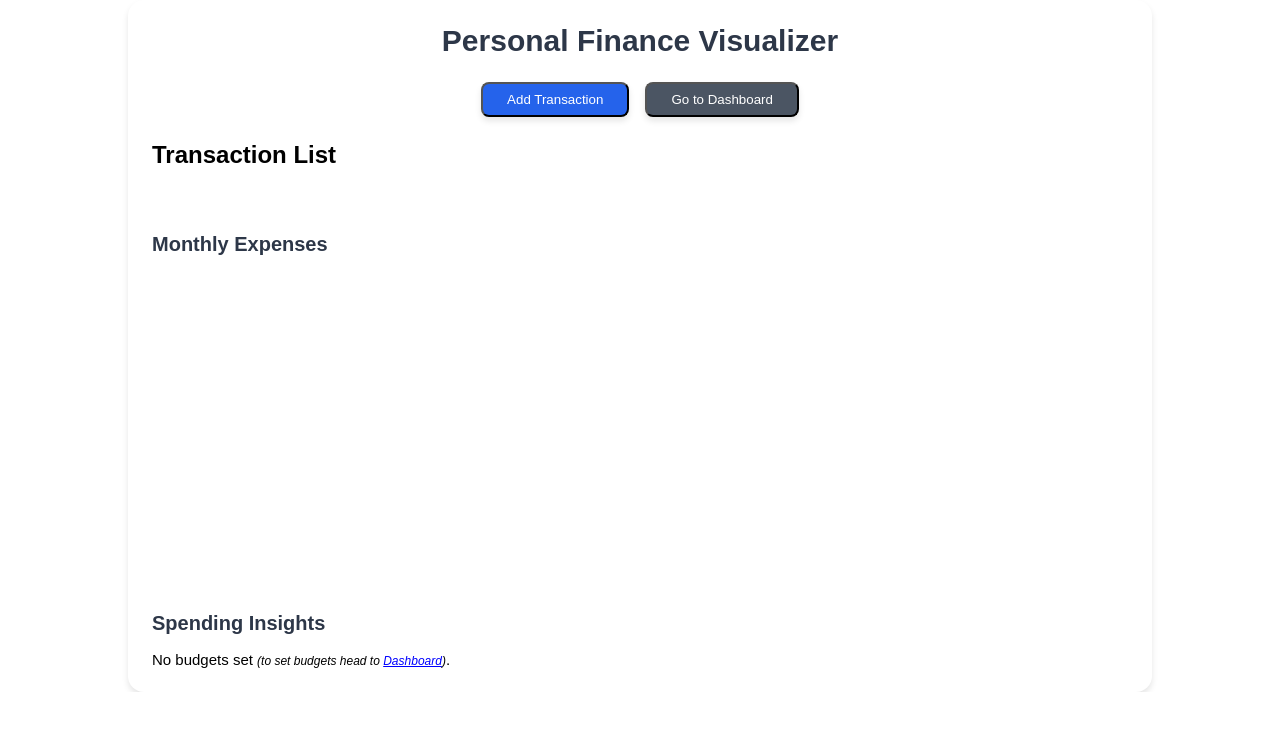
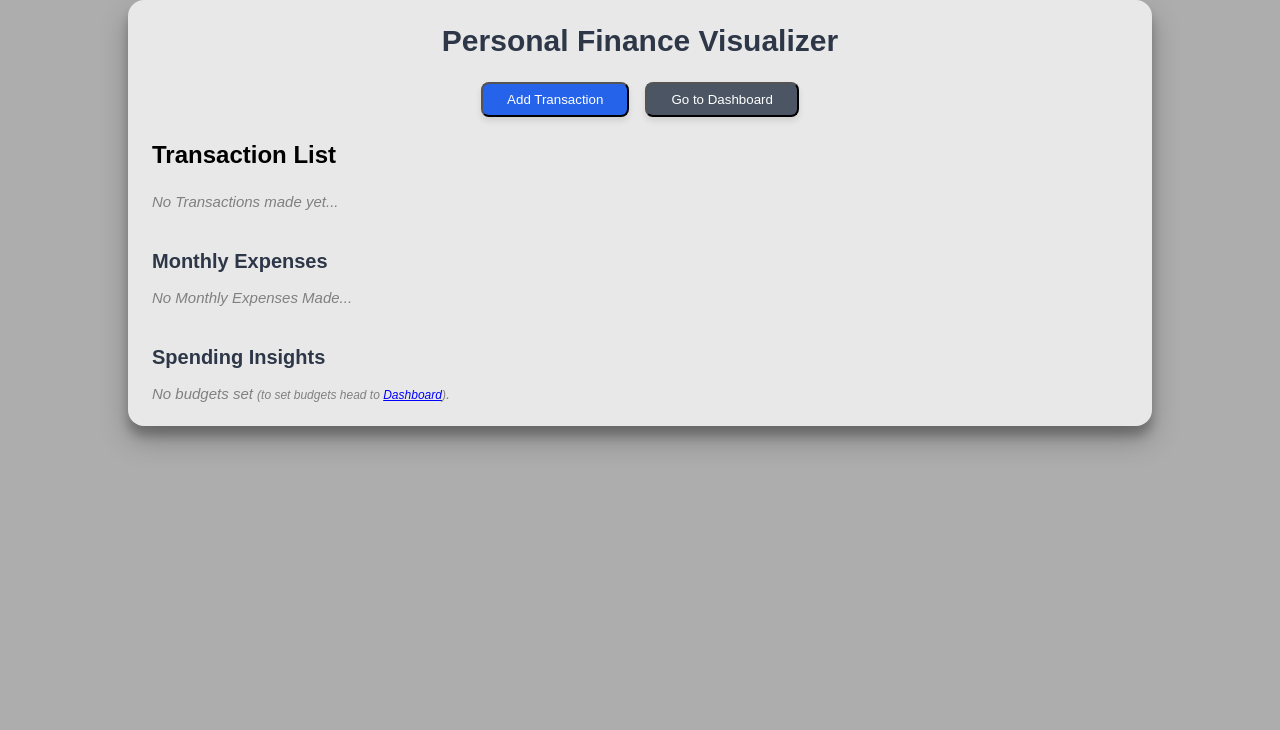
Before and after one commit to Mayank9001/yardstick_assignment, a Next.js app: page / in a window 1280 px wide. Shown: the top 730 px of the page. Built offline with nearby package versions, Linux system fonts and the light colour scheme.

Commit message:
most changes done

```diff
--- a/src/app/page.tsx
+++ b/src/app/page.tsx
@@ -174,8 +174,8 @@ export default function Home() {
       month,
       amount: monthlyData[month],
     }));
-
   return (
+    <>
       <div className={styles.container}>
         <h1 className={styles.title}>Personal Finance Visualizer</h1>
 
@@ -261,7 +261,7 @@ export default function Home() {
 
         <h2 style={{ marginBottom: "0px" }}>Transaction List</h2>
         <ul className={styles.transactionList}>
-        {transactions.map((t) => (
+          { transactions.length > 0 ? (transactions.map((t) => (
             <li key={t.id} className={styles.transactionItem}>
               <span className={styles.transactionText}>
                 {t.description} - Rs {t.amount} ({t.category})
@@ -281,11 +281,14 @@ export default function Home() {
                 </Button>
               </div>
             </li>
-        ))}
+          ))) : (
+            <div style={{fontSize:"15px", fontStyle:"italic", fontWeight:"200", color:"gray"}}>No Transactions made yet...</div>
+          )}
         </ul>
 
         <div className={styles.chartSection}>
           <h2 className={styles.chartTitle}>Monthly Expenses</h2>
+          {chartData.length > 0 ? (
             <ResponsiveContainer width="50%" height={300}>
               <BarChart data={chartData}>
                 <XAxis dataKey="month" />
@@ -297,6 +300,9 @@ export default function Home() {
                 <Bar dataKey="amount" fill="#8884d8" />
               </BarChart>
             </ResponsiveContainer>
+          ) : (
+            <div style={{fontSize:"15px", fontStyle:"italic", fontWeight:"200", color:"gray"}}>No Monthly Expenses Made... </div>
+          )}
         </div>
         <div className={styles.insightsSection}>
           <h2 className={styles.chartTitle}>Spending Insights</h2>
@@ -316,7 +322,7 @@ export default function Home() {
               ))}
             </ul>
           ) : (
-          <div style={{ fontSize: "15px" }}>
+            <div style={{ fontSize: "15px", fontStyle: "italic", fontWeight: "200", color: "gray" }}>
               No budgets set{" "}
               <span style={{ fontSize: "12px", fontStyle: "italic" }}>
                 (to set budgets head to{" "}
@@ -333,5 +339,6 @@ export default function Home() {
           )}
         </div>
       </div>
+    </>
   );
 }
--- a/src/app/pages/dashboard/page.tsx
+++ b/src/app/pages/dashboard/page.tsx
@@ -118,7 +118,7 @@ export default function Dashboard() {
       </div>
 
       <div className={styles.card}>
-        <h2 className={styles.subtitle}>Total Expenses: Rs {totalExpenses}</h2>
+        <h2 className={styles.subtitle}>Total Expenses: <span style={{fontSize:"15px", fontStyle:"italic", color:"gray"}}>Rs {totalExpenses}</span></h2>
       </div>
 
       <h2 className={styles.subtitle}>Set Category Budget</h2>
--- a/src/app/styles/Dashboard.module.css
+++ b/src/app/styles/Dashboard.module.css
@@ -1,7 +1,12 @@
 .container {
   padding: 1.5rem;
-  max-width: 48rem;
-  margin: 0 auto;
+  max-width: 64rem;
+  margin-left: auto;
+  background-color: rgb(232, 232, 232);
+  margin-right: auto;
+  margin-bottom: 100px;
+  border-radius: 1rem;
+  box-shadow: rgba(0, 0, 0, 0.25) 0px 14px 28px, rgba(0, 0, 0, 0.22) 0px 10px 10px;
 }
 
 .title {
--- a/src/app/styles/Home.module.css
+++ b/src/app/styles/Home.module.css
@@ -1,11 +1,15 @@
+body {
+  background: rgb(173, 173, 173);
+}
 .container {
   padding: 1.5rem;
   max-width: 64rem;
   margin-left: auto;
+  background-color: rgb(232, 232, 232);
   margin-right: auto;
-  background-color: white;
+  margin-bottom: 100px;
   border-radius: 1rem;
-  box-shadow: 0 4px 6px rgba(0, 0, 0, 0.1);
+  box-shadow: rgba(0, 0, 0, 0.25) 0px 14px 28px, rgba(0, 0, 0, 0.22) 0px 10px 10px;
 }
 
 .title {
```
Lines whose indentation alone changed are shown as unchanged.
